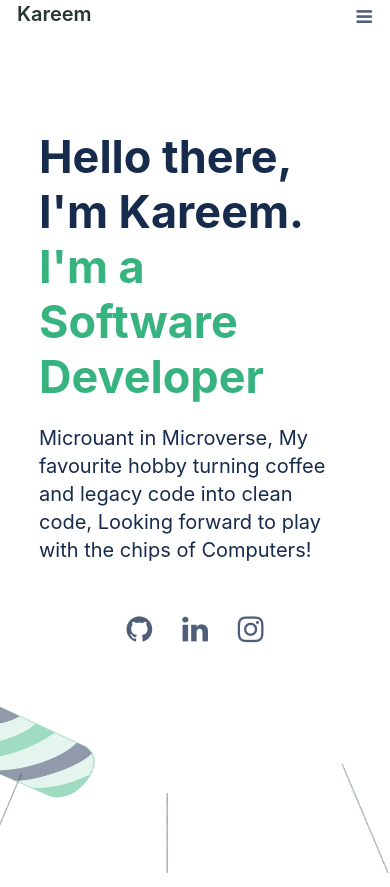
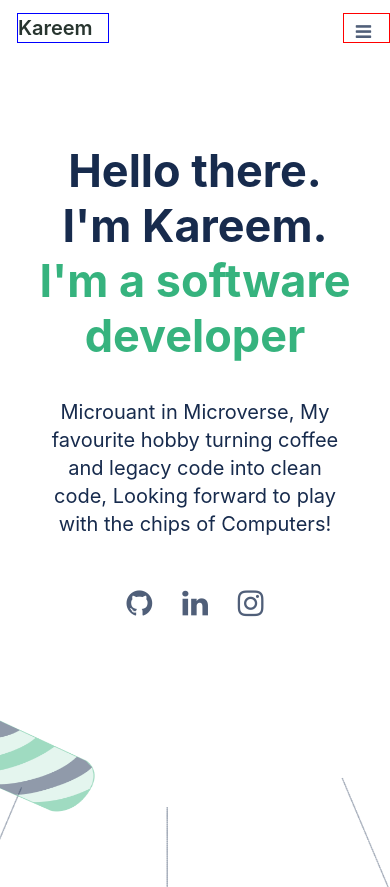
Before and after one commit to KareemWilson/MyPortfolio, a plain HTML site: page index.html in a window 390 px wide. Drawn offline with Linux system fonts and the light colour scheme; a web font is replaced by a local one.

Commit message:
fixing navbar

```diff
--- a/index.html
+++ b/index.html
@@ -22,8 +22,8 @@
         </ul>
       </header>
       <section id="Welcome" class="welcome-section">
-        <h1 class="title">Hello there, I'm Kareem.</h1>
-        <h2 class="subTitle">I'm a Software Developer</h2>
+        <h1 class="title">Hello there. I'm Kareem.</h1>
+        <h2 class="subTitle">I'm a software developer</h2>
         <p class="bio">
           Microuant in Microverse, My favourite hobby turning coffee and legacy
           code into clean code, Looking forward to play with the chips of
--- a/styles.css
+++ b/styles.css
@@ -18,6 +18,8 @@
 .header {
   display: flex;
   flex-direction: row;
+  padding-top: 13px;
+  justify-content: center;
 }
 
 .logo {
@@ -33,6 +35,8 @@
   align-items: center;
   text-align: center;
   color: #28352f;
+  border: 1px solid blue;
+
 }
 
 ul {
@@ -41,12 +45,19 @@ ul {
   list-style: none;
   font-weight: 500;
   justify-content: center;
+  align-items: center;
   width: 100%;
+  border: 1px solid red;
+  max-width: fit-content;
 }
 
 li {
-  padding: 1%;
+  padding: 0% 6% 0% 6%;
   color: #172b4d;
+  font-family: "Inter";
+  font-size: 15px;
+  font-weight: 600;
+  top: 500em;
 }
 
 a {
@@ -78,10 +89,13 @@ a {
 .title {
   padding-top: 100px;
   color: #172b4d;
+  text-align: center;
 }
 
 .subTitle {
   color: #36b37e;
+  text-align: center;
+
 }
 
 .bio {
@@ -94,6 +108,7 @@ a {
   margin-top: 20px;
   text-align: center;
   color: #172b4d;
+
 }
 
 .socials {
@@ -114,6 +129,9 @@ a {
 }
 
 @media (max-width: 710px) {
+  .header{
+    justify-content: space-between;
+  }
   .nav-item {
     display: none;
   }
@@ -142,8 +160,9 @@ a {
   }
 
   .bio {
-    text-align: start;
+    text-align: center;
     max-width: 100%;
+    padding-top: 15px;
   }
 }
 
```
